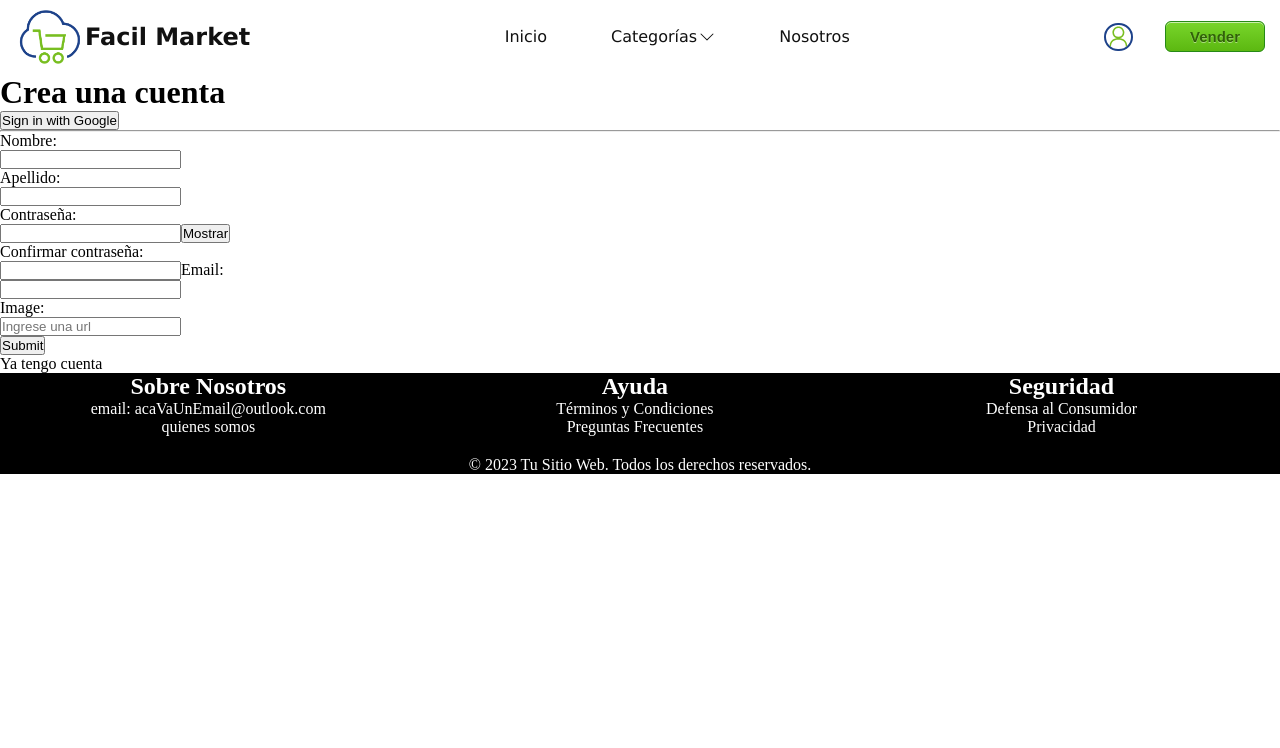
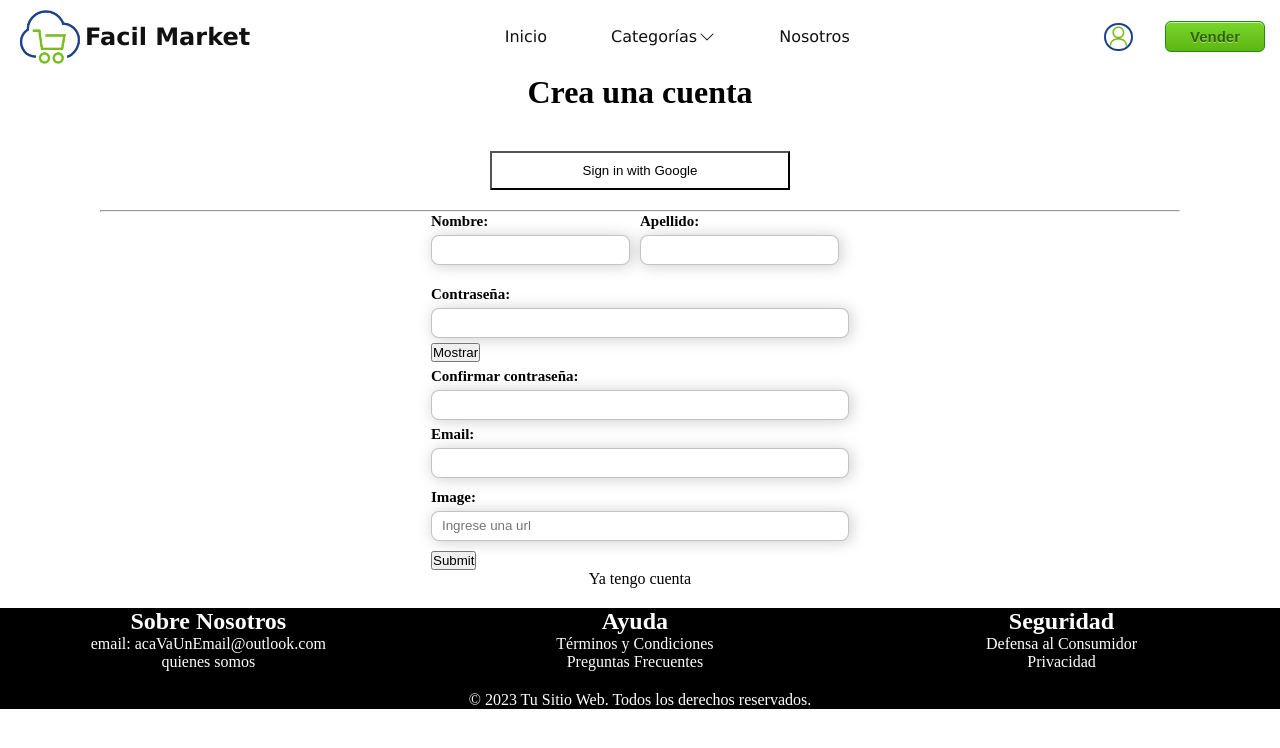
Before and after one commit to adharainfinita/facil-market-proyect, a React (Vite) app in the folder client/: page /register in a window 1280 px wide. Shown: the top 748 px of the page. Built offline with nearby package versions, Linux system fonts and the light colour scheme.

Commit message:
feat(client/registerForm) add styles to the form

```diff
--- /dev/null
+++ b/client/src/styles/components/_register.scss
@@ -0,0 +1,67 @@
+.register-title{
+    text-align: center;
+}
+
+.register-container{
+    height: 100%;
+    display: flex;
+    flex-direction: column;
+    justify-content: center;
+    align-items: center;
+    margin: 20px 100px;
+
+    hr{
+        width: 100%;
+    }
+
+    .google-auth{
+        padding: 10px 20px;
+        background-color: #fff;
+        width: 300px;
+        margin: 20px 0px;
+    }
+
+    .register-form{
+        label{
+            font-weight: 550;
+            font-size: 15px;
+            margin-top: 10px;
+        }
+
+        input{
+            width: 100%;
+            height: 30px;
+            background-color: rgb(255, 255, 255);
+            border: .5px solid rgba(0, 0, 0, 0.236);
+            border-radius: .5rem;
+            outline: none;
+            margin: 5px 0px ;
+            padding: 10px;
+            box-shadow: 2px 1px 15px rgba(0, 0, 0, 0.202);
+        }
+
+        input:focus{
+            box-shadow:2px 5px 5px #00c7329e ;
+            border: none;
+        }
+
+        .error-register{
+            color: red;
+            margin-bottom: 5px;
+            margin-top: 0px;
+        }
+    }
+
+    .names{
+       display: flex;
+       margin-bottom: 10px;
+        div{
+            width: 100%;
+            margin: 0px 10px 0px 0px;
+        }
+
+        input{
+            width: 100%;
+        }
+    }
+}
--- a/client/src/styles/styles.scss
+++ b/client/src/styles/styles.scss
@@ -9,4 +9,5 @@
 @import "./components/terms";
 @import "./components/card";
 @import "./components/home";
-@import './components/banner'
+@import './components/banner';
+@import './components/register';
```
